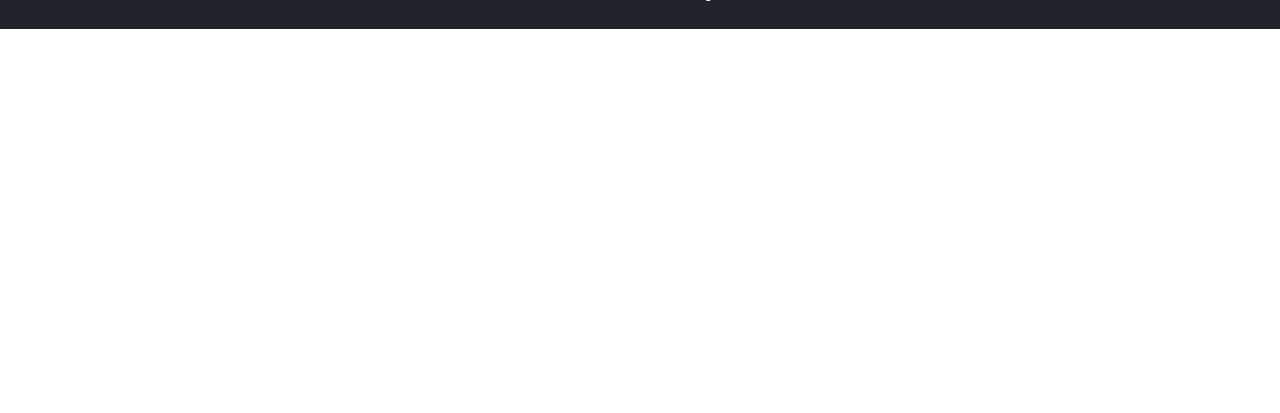
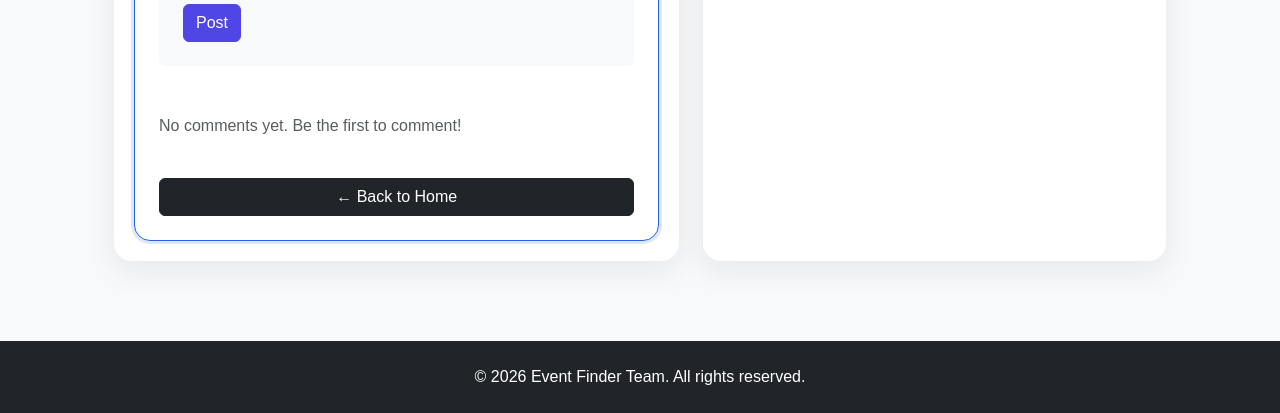
Before and after one commit to amritanshkm/CITS5505-Project, a Flask app: page /event/1 in a window 1280 px wide. Shown: the part 1008-1421 px from the top of the page. Before the commit the page ends 1037 px from the top, so only its background shows below. Run offline with Flask 3, Linux system fonts and the light colour scheme.

Commit message:
feat(ui): add comments section and like functionality to event detail page

```diff
--- a/app/templates/event_detail.html
+++ b/app/templates/event_detail.html
@@ -55,7 +55,47 @@
                     <p class="text-muted">PayID: 0400 123 456</p>
                 </div>
 
-                <a href="{{ url_for('main.index') }}" class="btn btn-dark mt-2">&larr; Back to Home</a>
+                <hr class="my-5">
+
+                <section class="comments-section" id="comments">
+                    <h3 class="mb-4">Comments</h3>
+
+                    <div class="comment-form-container mb-5 p-4 bg-light rounded">
+                        <h5>Leave a Comment</h5>
+                        <form method="POST" action="">
+                            {{ form.hidden_tag() }}
+                            <div class="form-group mb-3">
+                                {{ form.comment(class="form-control", rows="3", placeholder="Write your comment here (Emojis allowed!)") }}
+                                {% for error in form.comment.errors %}
+                                    <span class="text-danger">{{ error }}</span>
+                                {% endfor %}
+                            </div>
+                            {{ form.submit(class="btn btn-primary") }}
+                        </form>
+                    </div>
+
+                    <div class="comments-list">
+                        {% if comments %}
+                            {% for comment in comments %}
+                                <div class="comment-item p-3 mb-3 border rounded shadow-sm">
+                                    <div class="d-flex justify-content-between align-items-center mb-2">
+                                        <h6 class="mb-0 fw-bold">{{ comment.user }}</h6>
+                                        <form method="POST" action="{{ url_for('main.like_comment', event_id=event_id, comment_id=comment.id) }}" style="display: inline;">
+                                            <button type="submit" class="btn btn-sm btn-outline-danger" style="border-radius: 20px;">
+                                                ❤️ <span class="ms-1">{{ comment.likes }}</span>
+                                            </button>
+                                        </form>
+                                    </div>
+                                    <p class="mb-0 text-dark" style="white-space: pre-wrap;">{{ comment.content }}</p>
+                                </div>
+                            {% endfor %}
+                        {% else %}
+                            <p class="text-muted">No comments yet. Be the first to comment!</p>
+                        {% endif %}
+                    </div>
+                </section>
+
+                <a href="{{ url_for('main.index') }}" class="btn btn-dark mt-4">&larr; Back to Home</a>
             </article>
         </div>
 
```
